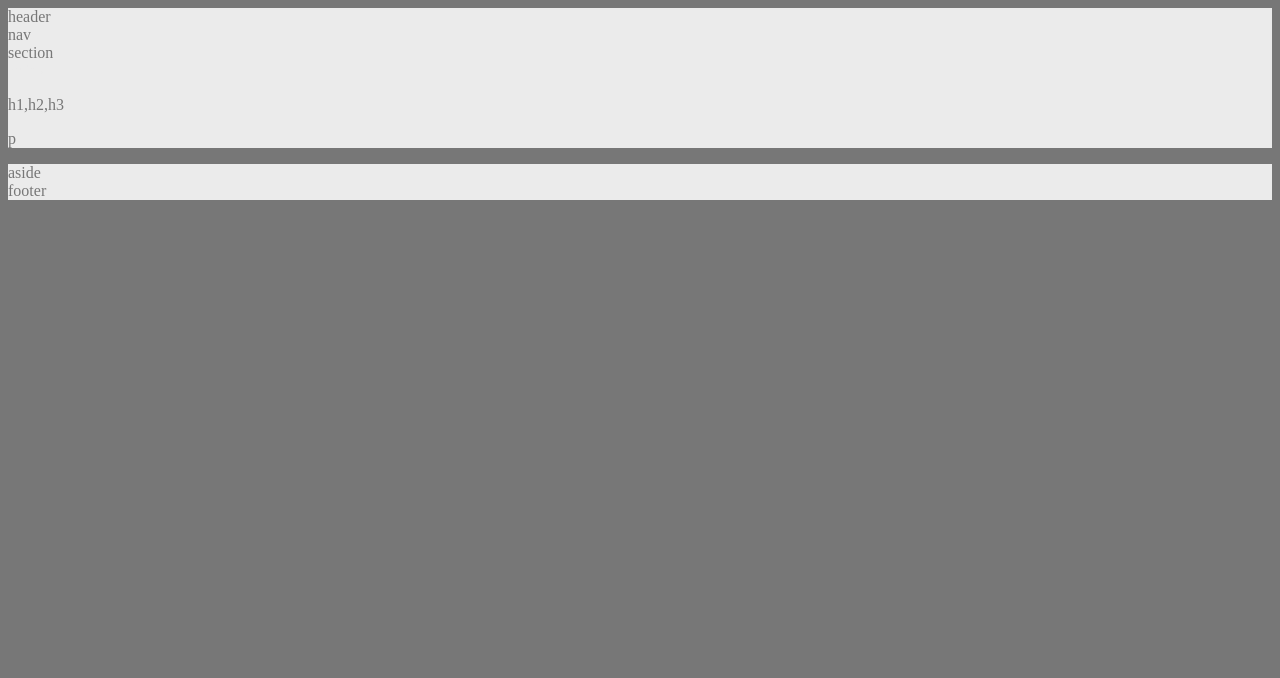
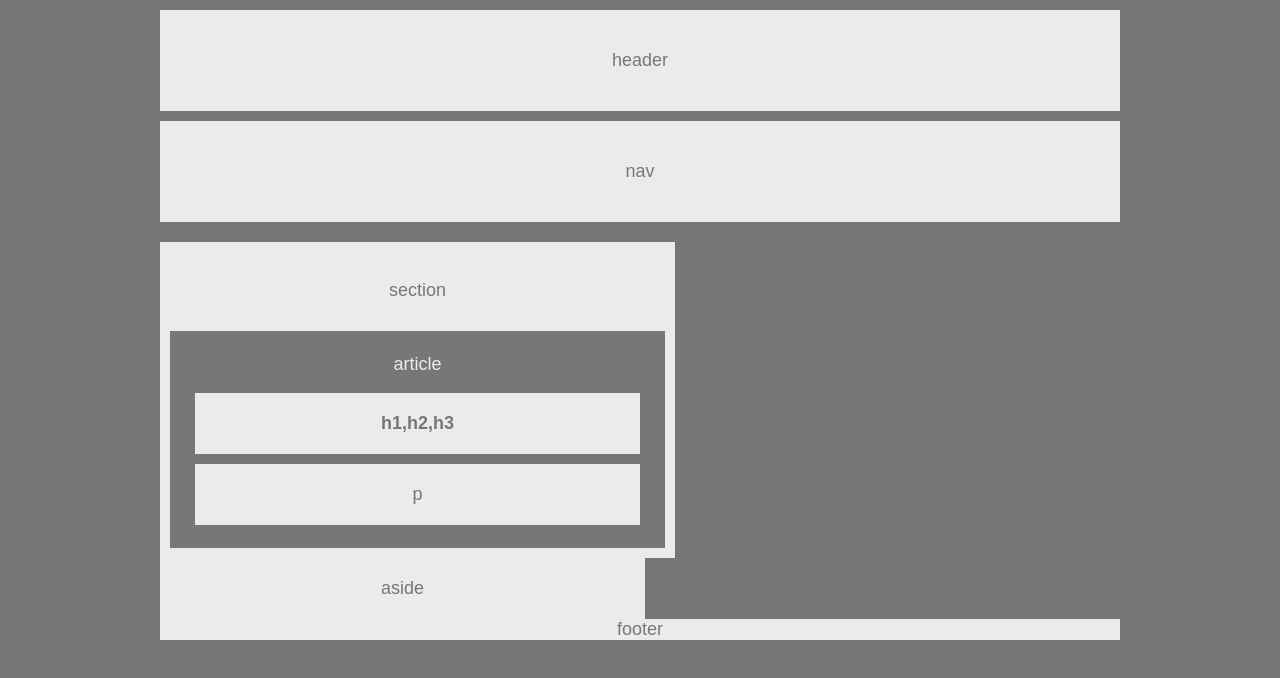
Before and after one commit to Rounder1/HW-Wireframe, a plain HTML site: page index.html in a window 1280 px wide. Drawn offline with Linux system fonts and the light colour scheme.

Commit message:
half done

```diff
--- a/index.html
+++ b/index.html
@@ -13,11 +13,13 @@
     <nav>nav</nav>
 
     <section>
-        section
+
+        <p id="sec">section</p>
+
         <article>
-            article
-            <p>h1,h2,h3</p>
-            <p>p</p>
+            <p ="art">article</p>
+            <p id="bold">h1,h2,h3</p>
+            <p id ="bottom">p</p>
         </article>
 
     </section>
--- a/style.css
+++ b/style.css
@@ -1,36 +1,80 @@
 body {
+    margin: 0;
+    padding: 0;
     background-color: #777;
+    width: 960px;
+    font-family: Arial, Helvetica, sans-serif;
+    font-size: 18px;
+    margin: auto;
+    text-align: center;
 }
 
 header {
     background-color: #ebebeb;
     color: #777;
+    padding: 40px;
+    margin-top: 10px;
+    margin-bottom: 10px;
 }
 
 nav {
     background-color: #ebebeb;
     color: #777;
+    padding: 40px;
+    margin-bottom: 20px;
 }
 
 section {
     background-color: #ebebeb;
     color: #777;
+    width: 495px;
+    margin-right: 20px;
+    float: left;
+    padding: 10px;
+}
+
+#sec {
+    padding-top: 10px;
+    padding-bottom: 10px;
 }
 
 article {
+    background-color: #777;
     color: #ebebeb;
+    padding: 5px;
+    margin-top: 20px;
 }
 
-p {
+#bold {
+    background-color: #ebebeb;
     color: #777;
+    font-weight: bold;
+    padding: 20px;
+    margin-left: 20px;
+    margin-right: 20px;
+    margin-bottom: 10px;
+}
+
+#bottom {
+    background-color: #ebebeb;
+    color: #777;
+    padding: 20px;
+    margin-left: 20px;
+    margin-right: 20px;
+    margin-top: 10px;
 }
 
 aside {
     background-color: #ebebeb;
     color: #777;
+    width: 445px;
+    float: left;
+    padding: 20px;
 }
 
 footer {
+    margin-top: 20px;
+    clear: both;
     background-color: #ebebeb;
     color: #777;
 }
```
